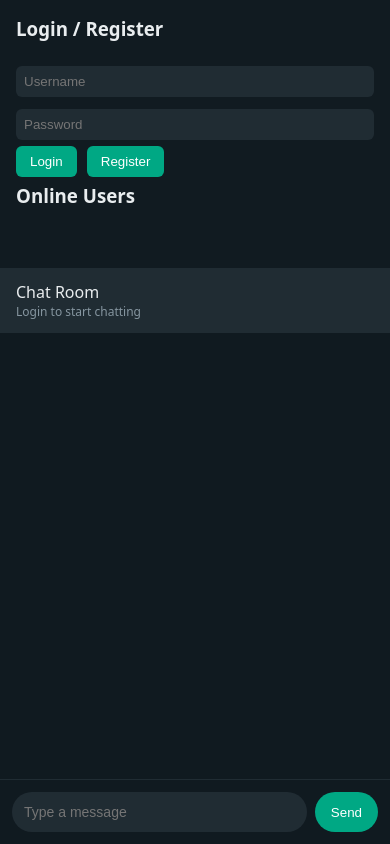
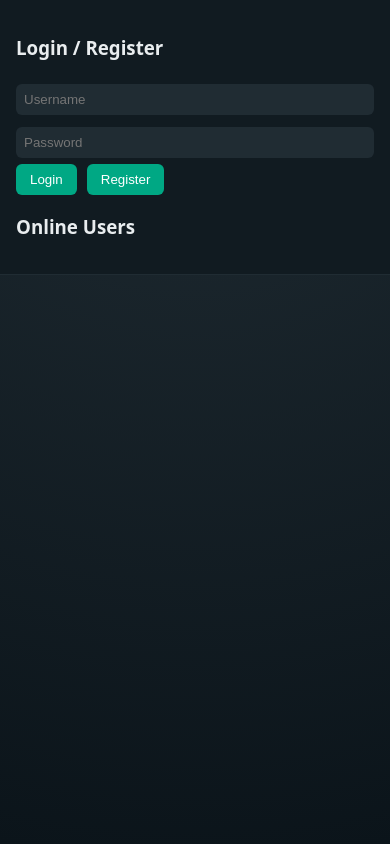
Before and after one commit to 9182192619/web-chat, a Flask app: page / in a window 390 px wide. Run offline with Flask 3, Linux system fonts and the light colour scheme; some libraries are stand-ins or nearby versions.

Commit message:
Refactor script.js and index.html for improved element references and layout; update chat visibility logic

```diff
--- a/static/script.js
+++ b/static/script.js
@@ -10,11 +10,11 @@ const usernameInput = document.getElementById("username");
 const passwordInput = document.getElementById("password");
 const loginBtn = document.getElementById("login-btn");
 const registerBtn = document.getElementById("register-btn");
-const loginStatus = document.getElementById("login-status");
+const loginStatus = document.getElementById("status");
 
 const onlineUsersUL = document.getElementById("online-users");
-const chatSection = document.getElementById("chat-section");
 const welcomeText = document.getElementById("welcome-text");
+const chatContainer = document.querySelector(".chat");
 
 // ---------------- STATE ----------------
 let currentUser = null;
@@ -70,7 +70,7 @@ function afterLogin(username) {
 
     loginStatus.innerText = `Logged in as ${username}`;
     welcomeText.innerText = `Chat Room — ${username}`;
-    chatSection.style.display = "flex";
+    chatContainer.style.display = "flex";
 
     socket.emit("join", { username });
     socket.emit("request_user_list");
@@ -102,7 +102,7 @@ socket.on("message", data => {
     }
 
     if (data.private) {
-        msgDiv.style.border = "1px dashed var(--accent)";
+        msgDiv.classList.add("private");
     }
 
     msgDiv.innerHTML = `
@@ -124,7 +124,6 @@ socket.on("user_list", users => {
         li.innerText = user;
 
         if (user !== currentUser) {
-            li.style.cursor = "pointer";
             li.onclick = () => {
                 messageInput.value = `/w ${user} `;
                 messageInput.focus();
--- a/templates/index.html
+++ b/templates/index.html
@@ -18,9 +18,7 @@
     --text-muted: #8696a0;
 }
 
-* {
-    box-sizing: border-box;
-}
+* { box-sizing: border-box; }
 
 body {
     margin: 0;
@@ -43,10 +41,6 @@ body {
     border-right: 1px solid #202c33;
 }
 
-.sidebar h3 {
-    margin-top: 0;
-}
-
 .sidebar input {
     width: 100%;
     padding: 8px;
@@ -62,9 +56,9 @@ body {
     border-radius: 6px;
     border: none;
     cursor: pointer;
-    margin-right: 6px;
     background: var(--accent);
     color: white;
+    margin-right: 6px;
 }
 
 #status {
@@ -91,7 +85,7 @@ body {
 /* ---------- CHAT ---------- */
 .chat {
     flex: 1;
-    display: flex;
+    display: none; /* hidden until login */
     flex-direction: column;
     background: var(--bg-chat);
 }
@@ -100,10 +94,6 @@ body {
     padding: 12px 16px;
     background: var(--bg-header);
     border-bottom: 1px solid #202c33;
-}
-
-.chat-header-main {
-    font-size: 16px;
 }
 
 .chat-header-sub {
@@ -152,12 +142,6 @@ body {
     text-align: right;
 }
 
-#typing {
-    font-size: 12px;
-    padding-left: 16px;
-    color: var(--text-muted);
-}
-
 /* ---------- INPUT ---------- */
 .chat-input {
     display: flex;
@@ -184,47 +168,10 @@ body {
     cursor: pointer;
 }
 
-/* ---------- MOBILE RESPONSIVE ---------- */
+/* ---------- MOBILE ---------- */
 @media (max-width: 768px) {
-
-    .app {
-        flex-direction: column;
-    }
-
-    .sidebar {
-        width: 100%;
-        border-right: none;
-        border-bottom: 1px solid #202c33;
-    }
-
-    #online-users {
-        display: flex;
-        overflow-x: auto;
-        gap: 10px;
-        padding-bottom: 10px;
-    }
-
-    #online-users li {
-        background: #202c33;
-        padding: 6px 10px;
-        border-radius: 20px;
-        white-space: nowrap;
-        font-size: 12px;
-    }
-
-    .message {
-        max-width: 85%;
-        font-size: 14px;
-    }
-
-    .chat-input input {
-        font-size: 14px;
-        padding: 12px;
-    }
-
-    .chat-input button {
-        padding: 12px 16px;
-    }
+    .app { flex-direction: column; }
+    .sidebar { width: 100%; border-right: none; border-bottom: 1px solid #202c33; }
 }
 </style>
 </head>
@@ -250,14 +197,10 @@ body {
 
     <div class="chat">
         <div class="chat-header">
-            <div class="chat-header-main" id="chat-title">Chat Room</div>
-            <div class="chat-header-sub" id="welcome-text">
-                Login to start chatting
-            </div>
+            <div id="welcome-text">Login to start chatting</div>
         </div>
 
         <div id="chat-box"></div>
-        <div id="typing"></div>
 
         <div class="chat-input">
             <input id="message-input" placeholder="Type a message">
```
